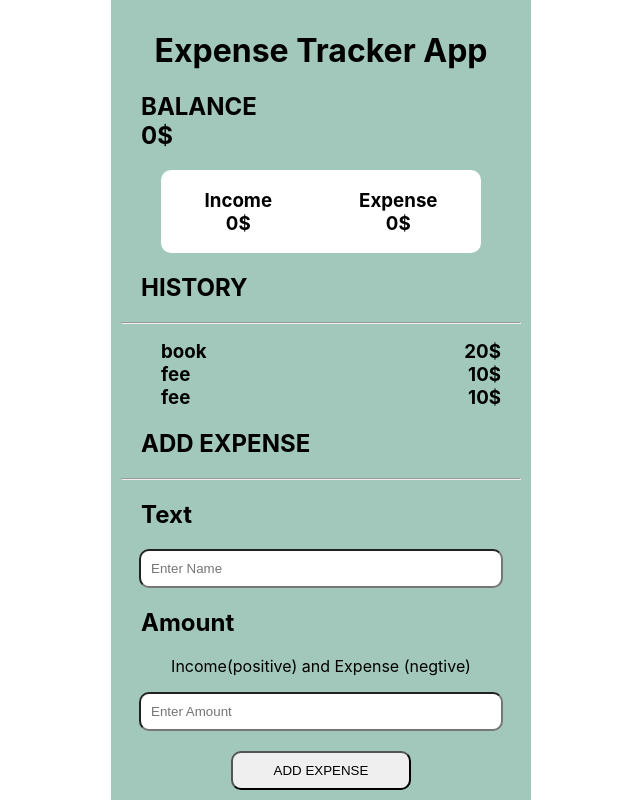
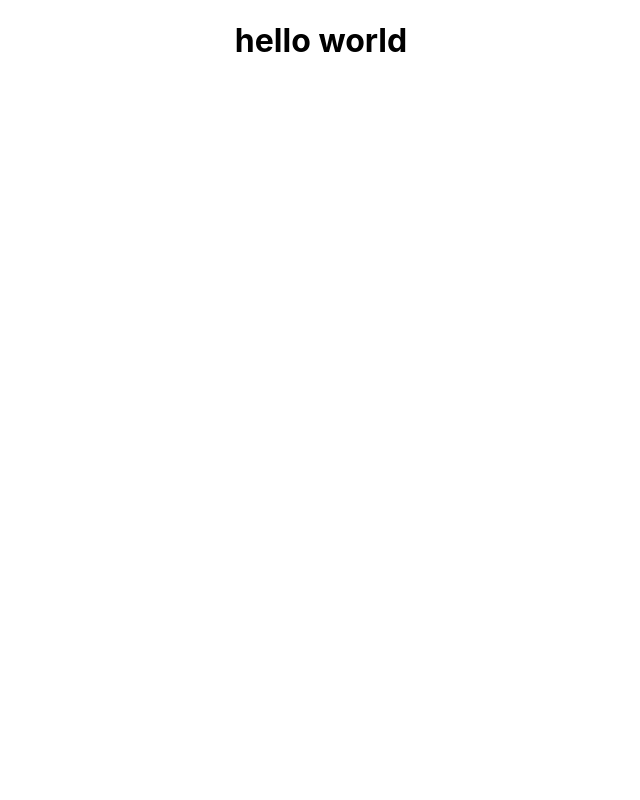
Before and after one commit to bilalahmad147/expense-tracker-app-using-ts, a React (Create React App) app: page / in a window 1280 px wide. Shown: the whole page, without its empty margins (319-959 px from the left). Built offline with nearby package versions, Linux system fonts and the light colour scheme.

Commit message:
starting todo App

```diff
--- a/src/App.css
+++ b/src/App.css
@@ -1,41 +1,3 @@
 .App{
     text-align: center;
-    max-width: 400px;
-    min-width: 200px;
-    margin: 0 auto;
-    padding: 10px;
-    background-color: rgb(162, 199, 187);
 }
-h2{
-    text-align: left;
-    padding-left: 20px;
-}
-.inputExpense{
-    width: 85%;
-    margin: 0px;
-    padding: 10px;
-    border-radius: 10px;
-}
-.addExpense{
-    width: 45%;
-    margin: 0px;
-    padding: 10px;
-    border-radius: 10px;
-    cursor: pointer;
-}
-.expenseDetail{
-    display: flex;
-    justify-content: space-around;
-    margin: 0 auto;
-    padding: 0px;
-    width: 80%;
-    background-color: white;
-    border-radius: 10px;
-}
-.historyList{
-    display: flex;
-    list-style: none;
-    justify-content: space-between;
-    margin: 0px;
-    padding-right: 20px;
-}
--- a/src/App.tsx
+++ b/src/App.tsx
@@ -1,18 +1,10 @@
 import React from 'react';
 import './App.css';
-import History from './Components/History';
-import ExpenseDetail from './Components/ExpenseDetail';
-import Expense from './Components/Expense';
-import Balance from './Components/Balance';
 
 function App() {
   return (
     <div className="App">
-      <Balance />
-      <ExpenseDetail />
-      <h2>HISTORY</h2>
-      <History />
-      <Expense />
+      <h1>hello world</h1>
     </div>
   );
 }
--- a/src/Components/Balance.tsx
+++ /dev/null
@@ -1,15 +0,0 @@
-import React from 'react';
-import '../App.css';
-
-const Balance = () => {
-
-
-    return (
-        <div className="balance">
-            <h1>Expense Tracker App</h1>
-            <h2>BALANCE <br /> 0$ </h2>
-        </div>
-    )
-}
-
-export default Balance;
--- a/src/Components/Expense.tsx
+++ /dev/null
@@ -1,26 +0,0 @@
-import React from 'react';
-import '../App.css';
-
-const Expense = () => {
-
-    const handleAdd = (e: any) => {
-        e.preventDefault()
-    }
-
-    return (
-        <div className="expense">
-            <h2>ADD EXPENSE</h2>
-            <hr />
-            <form onSubmit={handleAdd}>
-                <h2>Text</h2>
-                <input className="inputExpense" placeholder="Enter Name" type="text" name="" id="" /><br />
-                <h2>Amount </h2>
-                <p>Income(positive) and Expense (negtive)</p>
-                <input className="inputExpense" placeholder="Enter Amount" type="number" name="" id="" /><br /><br />
-                <button className="addExpense" type="submit">ADD EXPENSE</button>
-            </form>
-        </div>
-    )
-}
-
-export default Expense;
--- a/src/Components/ExpenseContext.tsx
+++ /dev/null
@@ -1,25 +0,0 @@
-import { createContext } from 'react';
-
-const ExpenseContext = createContext([
-    { desc: 'book', amount: 20 },
-    { desc: 'fee', amount: 10 },
-    { desc: 'fee', amount: 10 },
-]);
-
-export default ExpenseContext;
-
-
-// export const transProvider = ({ }) => {
-//     let [state, dispatch] = useReducer(ExpenseReducer, ExpenseContext);
-//     function addExpense(transObj: any) {
-//         dispatch(
-//             {
-//                 type: "ADD",
-//                 payload: {
-//                     desc: transObj.desc,
-//                     amount: transObj.amount,
-//                 },
-//             }
-//         )
-//     }
-// }
--- a/src/Components/ExpenseDetail.tsx
+++ /dev/null
@@ -1,13 +0,0 @@
-import React from 'react';
-import '../App.css';
-
-const ExpenseDetail = () => {
-    return (
-        <div className="expenseDetail">
-            <h3>Income <br /> 0$ </h3>
-            <h3>Expense <br /> 0$ </h3>
-        </div>
-    )
-}
-
-export default ExpenseDetail;
--- a/src/Components/History.tsx
+++ /dev/null
@@ -1,27 +0,0 @@
-import React, { useContext } from 'react';
-import ExpenseContext from './ExpenseContext'
-import '../App.css';
-
-const History = () => {
-
-    const HistoryContext = useContext(ExpenseContext);
-    return (
-        <div>
-            <hr />
-            <ul>
-                {HistoryContext.map((tranObj, ind:number) => {
-                    return (
-                        <div>
-                            <h3 key={ind} className="historyList">
-                                <li>{tranObj.desc}</li>
-                                <li>{tranObj.amount}$</li>
-                            </h3>
-                        </div>
-                    )
-                })}
-            </ul>
-        </div>
-    )
-}
-
-export default History;
```
Also changed, not shown: src/Components/ExpenseReducer.tsx (deleted, +0 -13 lines).
